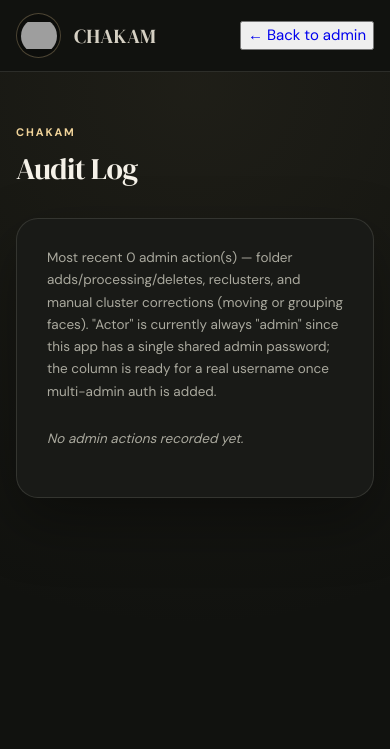
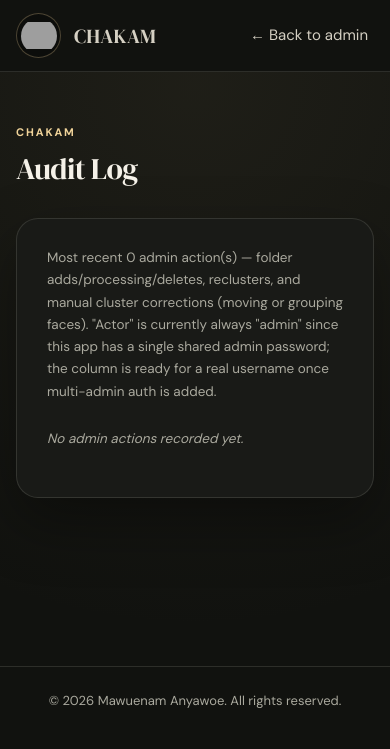
Before and after one commit to 0xMawu/chakam, a FastAPI app: template app/templates/admin_audit.html in a window 390 px wide. Shown: the top 749 px of the page. Run offline with FastAPI, Linux system fonts and the light colour scheme; the template is opened without the code that fills it, so the values that code supplies are empty; some libraries are stand-ins or nearby versions; grey boxes are pictures that could not be loaded.

Commit message:
added footer

```diff
--- a/app/templates/admin_audit.html
+++ b/app/templates/admin_audit.html
@@ -93,7 +93,15 @@
       font-size: 14px; font-weight: 600;
     }
     .site-header nav button:hover { background: rgba(255,255,255,0.06); }
-    .nav-muted { color: var(--muted); }
+    .nav-muted {
+      color: var(--soft);
+      background: transparent;
+      border: none;
+    }
+    .nav-muted:hover {
+      background: rgba(255,255,255,0.06);
+      color: var(--ink);
+    }
 
     /* ── Find page layout ── */
     .find-page {
@@ -634,6 +642,20 @@
     }
     .logout-form button:hover { background: rgba(255,255,255,0.06); color: var(--ink); }
 
+    /* ── Footer ── */
+    .footer__bottom {
+      margin-top: 60px;
+      padding: 24px 0 40px;
+      border-top: 1px solid var(--line);
+      text-align: center;
+    }
+    .footer__bottom p {
+      margin: 0;
+      color: var(--muted);
+      font-size: 13px;
+      line-height: 1.5;
+    }
+
     /* ── Login ── */
     .login-wrap { min-height: calc(100vh - 80px); display: flex; align-items: center; justify-content: center; padding: 40px 16px; }
     .login-card {
@@ -661,8 +683,8 @@
         </span>
       </div>
     </a>
-    <a href="/admin" style="text-decoration:none">
-      <button class="logout-form">&larr; Back to admin</button>
+    <a href="/admin" class="brand-button" style="text-decoration:none">
+      <button class="nav-muted">&larr; Back to admin</button>
     </a>
   </header>
 
@@ -710,5 +732,9 @@
       {% endif %}
     </div>
   </div>
+
+  <div class="footer__bottom">
+    <p>&copy; 2026 Mawuenam Anyawoe. All rights reserved.</p>
+  </div>
 </body>
 </html>
--- a/app/templates/find_menu.html
+++ b/app/templates/find_menu.html
@@ -39,5 +39,9 @@
 
   <script src="/static/background-slideshow.js"></script>
   <script>initBackgroundSlideshow('neutral');</script>
+
+  <div class="footer__bottom">
+    <p>&copy; 2026 Mawuenam Anyawoe. All rights reserved.</p>
+  </div>
 </body>
 </html>
--- a/app/templates/find_photos.html
+++ b/app/templates/find_photos.html
@@ -681,5 +681,8 @@
     window.addEventListener('pagehide', stopStream);
   </script>
 
+  <div class="footer__bottom">
+    <p>&copy; 2026 Mawuenam Anyawoe. All rights reserved.</p>
+  </div>
 </body>
 </html>
--- a/app/templates/find_reactions.html
+++ b/app/templates/find_reactions.html
@@ -37,5 +37,9 @@
 
   <script src="/static/background-slideshow.js"></script>
   <script>initBackgroundSlideshow('inside');</script>
+
+  <div class="footer__bottom">
+    <p>&copy; 2026 Mawuenam Anyawoe. All rights reserved.</p>
+  </div>
 </body>
 </html>
```
Also changed, not shown: app/static/style.css (+13 -0 lines), app/templates/admin.html (+78 -1 lines), app/templates/clusters.html (+28 -2 lines), app/templates/login.html (+18 -0 lines).
